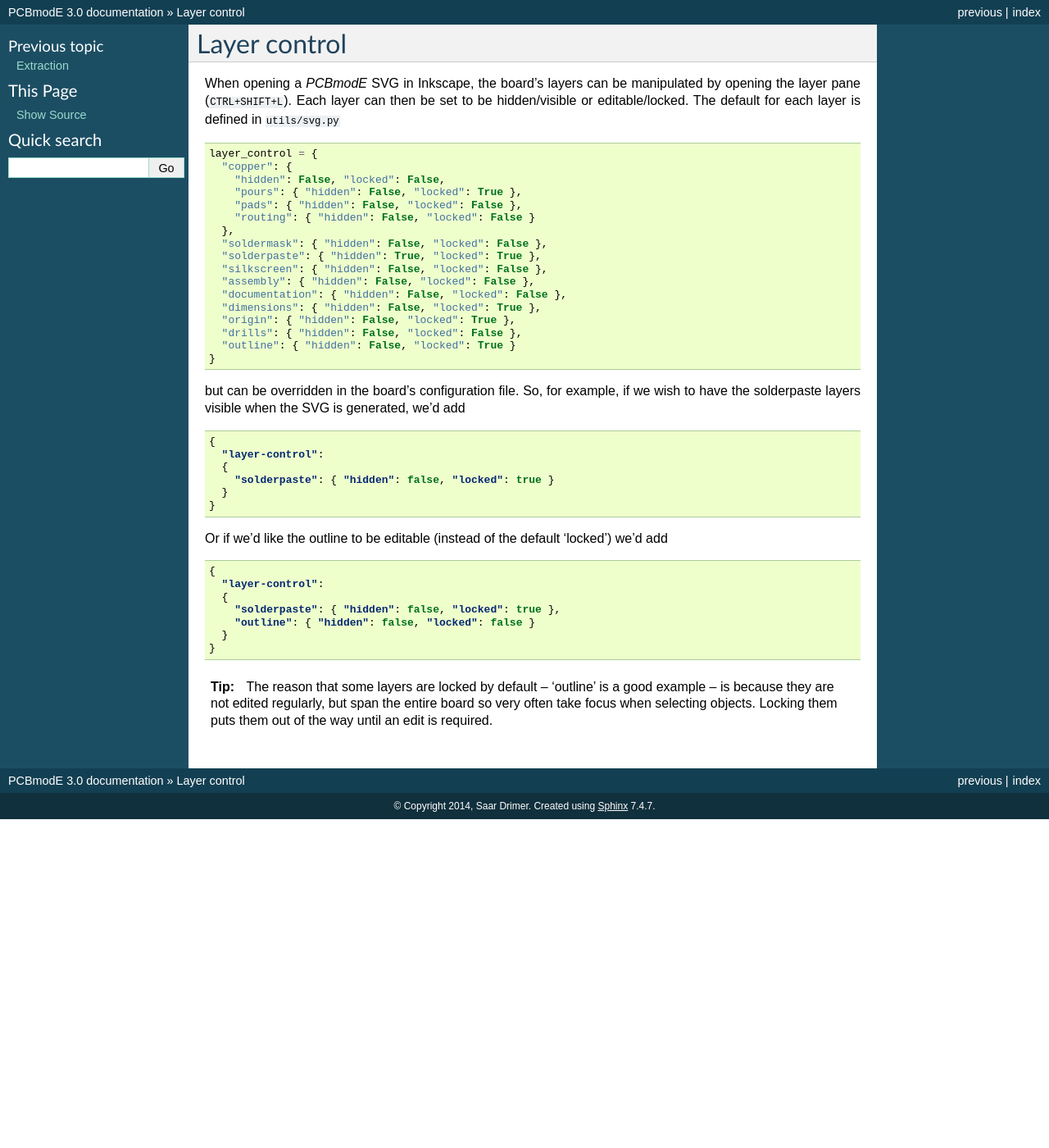
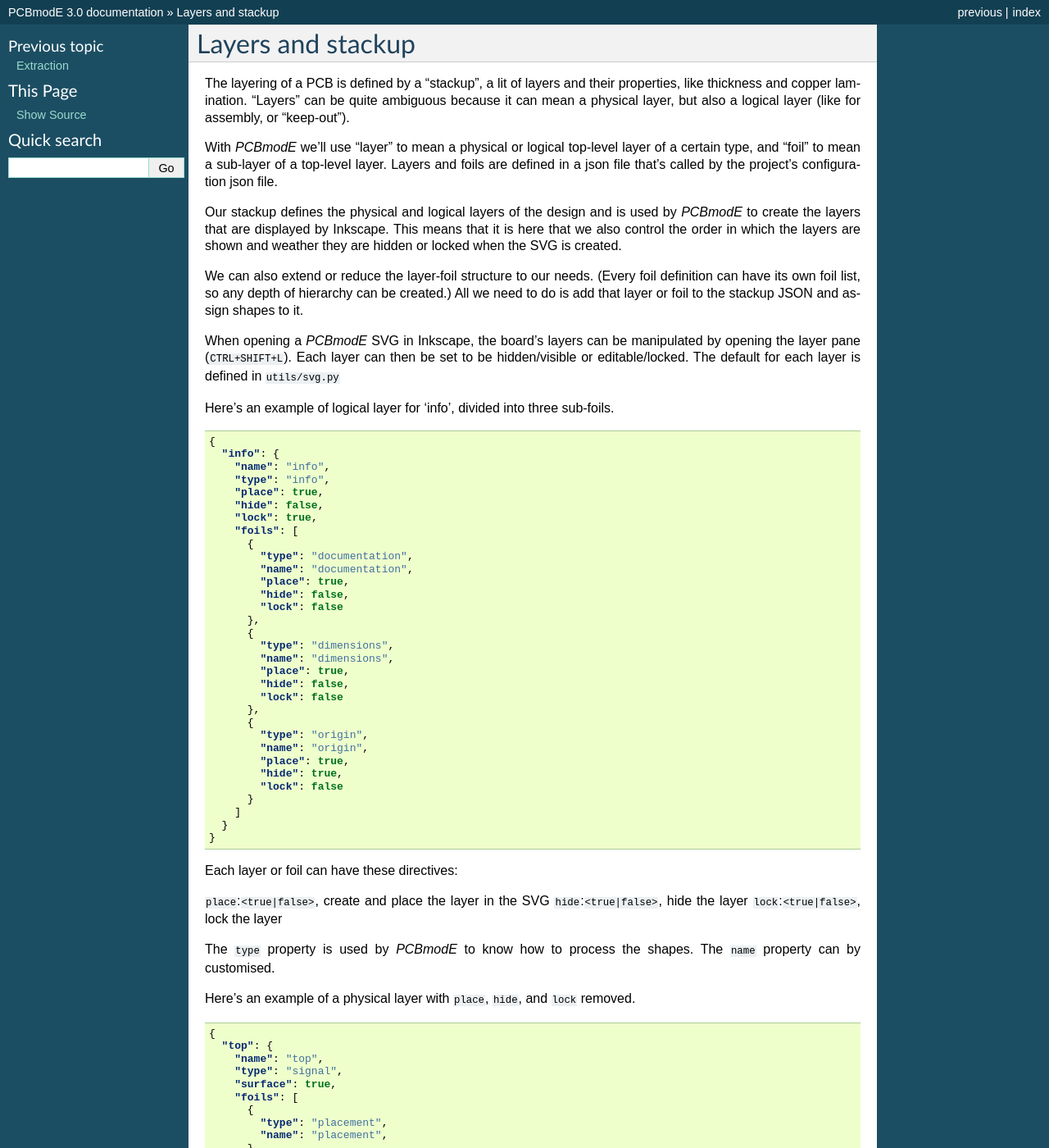
Before and after one commit to boldport/pcbmode, a Sphinx documentation site: the page built from docs/source/layer-control.rst, in a window 1280 px wide and 1400 px high. Shown: the whole window at 82% size. Built offline with Sphinx 7.4.7, drawn with Linux system fonts in a browser that asks for light colours; pages that are not in the unit, such as notebooks, are missing from menus; some of the changed text lies outside the part shown.

Commit message:
Updated with changes

```diff
--- a/docs/source/layer-control.rst
+++ b/docs/source/layer-control.rst
@@ -1,53 +1,152 @@
 ############
-Layer control
+Layers and stackup
 ############
+
+The layering of a PCB is defined by a "stackup", a lit of layers and their properties, like thickness and copper lamination. "Layers" can be quite ambiguous because it can mean a physical layer, but also a logical layer (like for assembly, or "keep-out").
+
+With *PCBmodE* we'll use "layer" to mean a physical or logical top-level layer of a certain type, and "foil" to mean a sub-layer of a top-level layer. Layers and foils are defined in a json file that's called by the project's configuration json file.
+
+Our stackup defines the physical and logical layers of the design and is used by *PCBmodE* to create the layers that are displayed by Inkscape. This means that it is here that we also control the order in which the layers are shown and weather they are hidden or locked when the SVG is created.
+
+We can also extend or reduce the layer-foil structure to our needs. (Every foil definition can have its own foil list, so any depth of hierarchy can be created.) All we need to do is add that layer or foil to the stackup JSON and assign shapes to it.
 
 When opening a *PCBmodE* SVG in Inkscape, the board's layers can be manipulated by opening the layer pane (``CTRL+SHIFT+L``). Each layer can then be set to be hidden/visible or editable/locked. The default for each layer is defined in ``utils/svg.py``
 
-.. code-block:: python
-
-    layer_control = {
-      "copper": {
-        "hidden": False, "locked": False,
-        "pours": { "hidden": False, "locked": True },
-        "pads": { "hidden": False, "locked": False },
-        "routing": { "hidden": False, "locked": False }
-      },
-      "soldermask": { "hidden": False, "locked": False },
-      "solderpaste": { "hidden": True, "locked": True },
-      "silkscreen": { "hidden": False, "locked": False },
-      "assembly": { "hidden": False, "locked": False },
-      "documentation": { "hidden": False, "locked": False },
-      "dimensions": { "hidden": False, "locked": True },
-      "origin": { "hidden": False, "locked": True },
-      "drills": { "hidden": False, "locked": False },
-      "outline": { "hidden": False, "locked": True }
-    }
-
-but can be overridden in the board's configuration file. So, for example, if we wish to have the solderpaste layers visible when the SVG is generated, we'd add
-
+Here's an example of logical layer for 'info', divided into three sub-foils.
 
 .. code-block:: json
 
-    {
-      "layer-control":
-      {
-        "solderpaste": { "hidden": false, "locked": true }
-      }
+  {
+    "info": {
+      "name": "info",
+      "type": "info",
+      "place": true,
+      "hide": false,
+      "lock": true,
+      "foils": [
+        {
+          "type": "documentation",
+          "name": "documentation",
+          "place": true,
+          "hide": false,
+          "lock": false
+        },
+        {
+          "type": "dimensions",
+          "name": "dimensions",
+          "place": true,
+          "hide": false,
+          "lock": false
+        },
+        {
+          "type": "origin",
+          "name": "origin",
+          "place": true,
+          "hide": true,
+          "lock": false
+        }
+      ]
     }
+  }
 
-Or if we'd like the outline to be editable (instead of the default 'locked') we'd add
+Each layer or foil can have these directives:
+
+``place``:``<true|false>``, create and place the layer in the SVG
+``hide``:``<true|false>``, hide the layer
+``lock``:``<true|false>``, lock the layer
+
+The ``type`` property is used by *PCBmodE* to know how to process the shapes. The ``name`` property can by customised.
+
+Here's an example of a physical layer with ``place``, ``hide``, and ``lock`` removed.
 
 .. code-block:: json
 
-    {
-      "layer-control":
-      {
-        "solderpaste": { "hidden": false, "locked": true },
-        "outline": { "hidden": false, "locked": false }
-      }
+  {
+    "top": {
+      "name": "top",
+      "type": "signal",
+      "surface": true,
+      "foils": [
+        {
+          "type": "placement",
+          "name": "placement",
+        },
+        {
+          "type": "assembly",
+          "name": "assembly",
+        },
+        {
+          "type": "solderpaste",
+          "name": "solderpaste",
+          "place": true,
+          "hide": true,
+          "lock": false
+        },
+        {
+          "type": "silkscreen",
+          "name": "silkscreen",
+        },
+        {
+          "type": "soldermask",
+          "name": "soldermask",
+        },
+        {
+          "type": "conductor",
+          "name": "conductor",
+          "foils": [
+            {
+              "type": "pours",
+              "name": "pours",
+            },
+            {
+              "type": "pads",
+              "name": "pads",
+            },
+            {
+              "type": "routing",
+              "name": "routing",
+            }
+          ]
+        }
+      ]
     }
+  }
 
+A layer of ``type`` ``signal`` tells *PCBmodE* that this is a physical layer of the PCB while ``surface``:``<true|false>`` indicates that this is a surface layer because those require special consideration. Of course, normally we'd have only two surface layers in a PCB design.
 
+We can also see that the ``conductor`` foil has three sub-foils: ``pours``, ``pads``, and ``routing``. If we wanted to extend this, we could do the following:
 
-.. tip:: The reason that some layers are locked by default -- 'outline' is a good example -- is because they are not edited regularly, but span the entire board so very often take focus when selecting objects. Locking them puts them out of the way until an edit is required.
+.. code-block:: json
+
+        {
+          "type": "conductor",
+          "name": "conductor",
+          "foils": [
+            {
+              "type": "pours",
+              "name": "pours",
+            },
+            {
+              "type": "pads",
+              "name": "pads",
+              "foils": [
+                {
+                  "type": "pads",
+                  "name": "smd",
+                },
+                {
+                  "type": "pads",
+                  "name": "th",
+                }
+              ]
+            },
+            {
+              "type": "routing",
+              "name": "routing",
+            }
+          ]
+        }
+
+where we have two sub-foils for ``pads``: ``smd`` and ``th``. When *PCBmodE* generates the PCB, it will create these foils as Inkscape layers, but it is up to the designer to assign shapes to them.
+
+.. tip:: Locking layers and foils prevent moving them by mistake while editing the SVG. Use this feature for layers that are not edited regularly.
```
